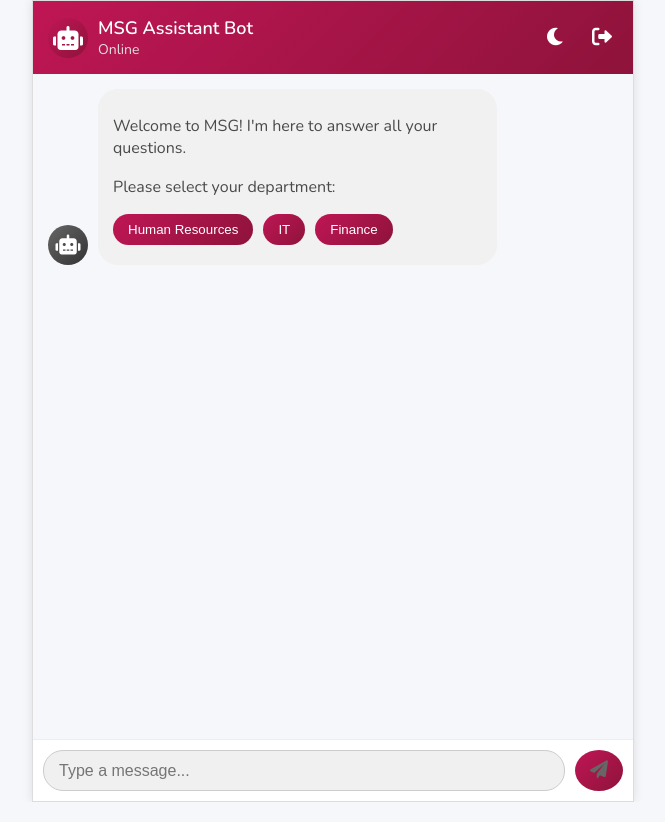
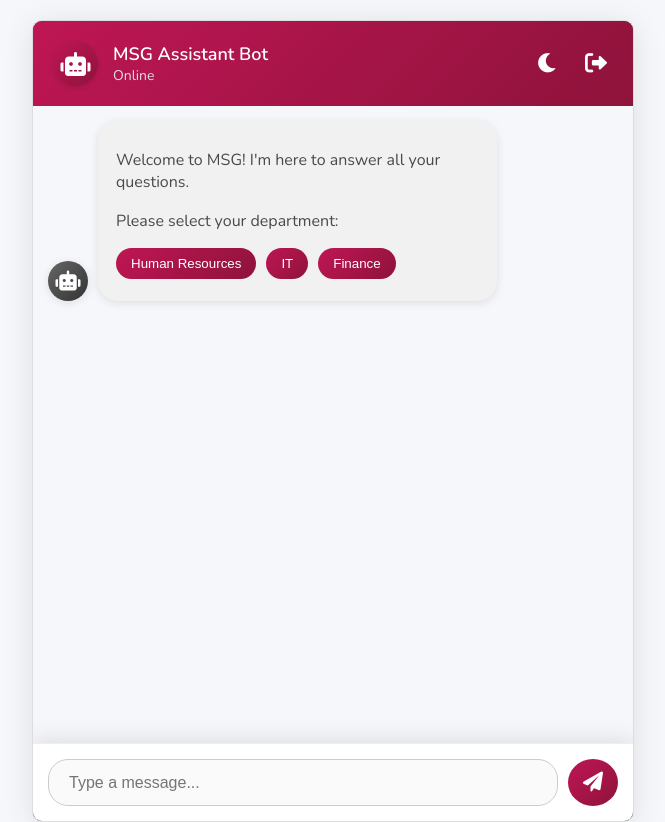
Before and after one commit to myidrajkumar/msg_answers, a Flask app: page / in a window 1280 px wide. Shown: the whole page, without its empty margins (307-972 px from the left). Run offline with Flask 3, Linux system fonts and the light colour scheme.

Commit message:
style changes

```diff
--- a/static/css/style.css
+++ b/static/css/style.css
@@ -13,6 +13,7 @@
     --user-text-color: #FFFFFF;
     --input-background: #FFFFFF;
     --input-border-color: #CCC;
+    --shadow-color: rgba(0, 0, 0, 0.1);
 }
 
 body, html {
@@ -29,19 +30,22 @@ body, html {
     flex-direction: column;
     height: 100vh;
     max-width: 600px;
-    margin: 0 auto;
+    margin: 20px auto;
+    border-radius: 10px;
+    background: linear-gradient(135deg, var(--secondary-color-light), var(--secondary-color-dark));
+    box-shadow: 0 4px 30px var(--shadow-color);
+    overflow: hidden;
     border: 1px solid #DDD;
-    background: linear-gradient(135deg, var(--secondary-color-light), var(--secondary-color-dark));
-    box-shadow: 0 0 10px rgba(0, 0, 0, 0.1);
 }
 
 .chat-header {
     display: flex;
     justify-content: space-between;
     align-items: center;
-    padding: 15px;
+    padding: 20px;
     background: linear-gradient(135deg, var(--primary-color-light), var(--primary-color-dark));
     color: white;
+    box-shadow: 0 2px 10px var(--shadow-color);
 }
 
 .header-left {
@@ -50,8 +54,8 @@ body, html {
 }
 
 .header-left .avatar {
-    width: 40px;
-    height: 40px;
+    width: 45px;
+    height: 45px;
     border-radius: 50%;
     background: linear-gradient(135deg, var(--primary-color-light), var(--primary-color-dark));
     display: flex;
@@ -59,12 +63,14 @@ body, html {
     justify-content: center;
     font-size: 24px;
     color: white;
-    margin-right: 10px;
+    margin-right: 15px;
+    box-shadow: 0 2px 5px var(--shadow-color);
 }
 
 .chat-info h2 {
     margin: 0;
     font-size: 18px;
+    font-weight: bold;
 }
 
 .chat-info p {
@@ -77,14 +83,15 @@ body, html {
     background: transparent;
     border: none;
     color: white;
-    font-size: 20px;
+    font-size: 22px;
     margin-left: 10px;
     cursor: pointer;
-    transition: color 0.3s;
+    transition: color 0.3s, transform 0.3s;
 }
 
 .header-right .btn:hover {
     color: #DDD;
+    transform: scale(1.1);
 }
 
 .chat-messages {
@@ -98,6 +105,11 @@ body, html {
     display: flex;
     margin-bottom: 20px;
     align-items: flex-end;
+    transition: transform 0.3s ease;
+}
+
+.message:hover {
+    transform: translateY(-2px);
 }
 
 .message.bot-message {
@@ -120,6 +132,7 @@ body, html {
     justify-content: center;
     color: white;
     font-size: 20px;
+    box-shadow: 0 2px 10px var(--shadow-color);
 }
 
 .message.bot-message .avatar {
@@ -138,11 +151,12 @@ body, html {
 .bubble {
     background-color: var(--bot-bubble-color);
     color: var(--text-color);
-    padding: 10px 15px;
+    padding: 12px 18px;
     border-radius: 20px;
     position: relative;
     font-size: 16px;
     line-height: 1.4;
+    box-shadow: 0 2px 10px var(--shadow-color);
 }
 
 .bot-message .bubble {
@@ -153,6 +167,7 @@ body, html {
 .user-message .bubble {
     background-color: var(--user-bubble-color);
     color: var(--user-text-color);
+    background: linear-gradient(135deg, var(--primary-color-light), var(--primary-color-dark));
 }
 
 .options {
@@ -170,59 +185,52 @@ body, html {
     margin-right: 10px;
     margin-bottom: 10px;
     cursor: pointer;
-    transition: background 0.3s;
+    transition: background-color 0.3s, transform 0.3s ease;
 }
 
 .btn-option:hover {
     background: linear-gradient(135deg, var(--primary-color-dark), var(--primary-color-light));
-}
-
-.chat-input input:disabled {
-    background-color: #f0f0f0;
-    color: #a0a0a0;
-    cursor: not-allowed;
-}
-
-.btn-send:disabled {
-    background-color: #cccccc;
-    color: #666666;
-    cursor: not-allowed;
+    transform: translateY(-2px);
 }
 
 .chat-input {
     display: flex;
-    padding: 10px;
+    padding: 15px;
     background-color: var(--input-background);
     border-top: 1px solid #EEE;
+    box-shadow: 0 -4px 20px var(--shadow-color);
 }
 
 .chat-input input {
     flex: 1;
-    padding: 10px 15px;
+    padding: 12px 20px;
     border: 1px solid var(--input-border-color);
     border-radius: 20px;
     outline: none;
     font-size: 16px;
     margin-right: 10px;
+    transition: border-color 0.3s;
 }
 
 .chat-input input:focus {
     border-color: var(--primary-color);
+    box-shadow: 0 0 10px var(--shadow-color);
 }
 
 .btn-send {
     background: linear-gradient(135deg, var(--primary-color-light), var(--primary-color-dark));
     color: white;
     border: none;
-    padding: 10px 15px;
+    padding: 12px 15px;
     border-radius: 50%;
     cursor: pointer;
-    font-size: 18px;
-    transition: background 0.3s;
+    font-size: 20px;
+    transition: background-color 0.3s, transform 0.3s ease;
 }
 
 .btn-send:hover {
     background: linear-gradient(135deg, var(--primary-color-dark), var(--primary-color-light));
+    transform: scale(1.1);
 }
 
 .typing-indicator {
```
